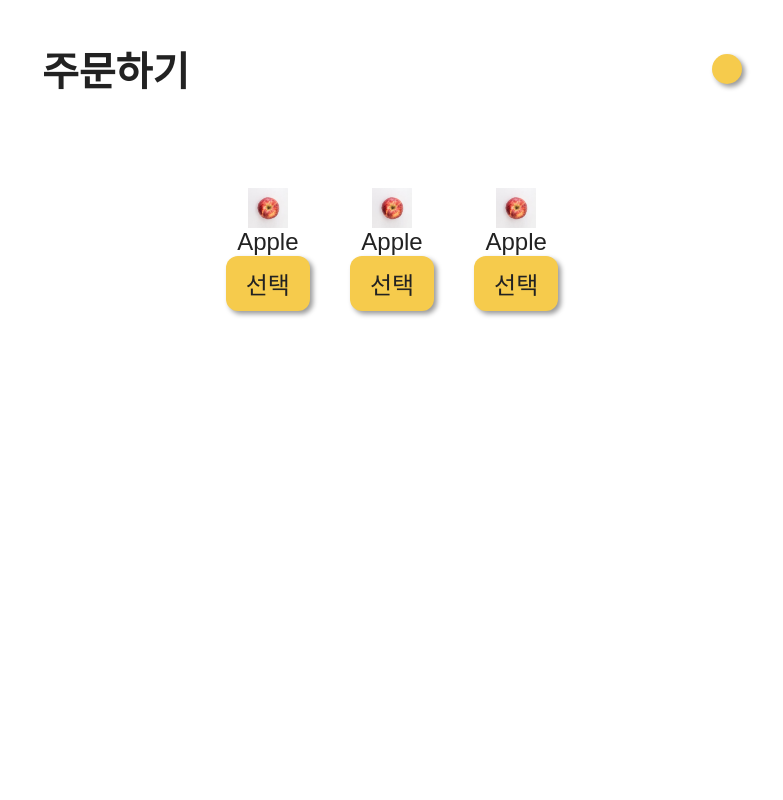
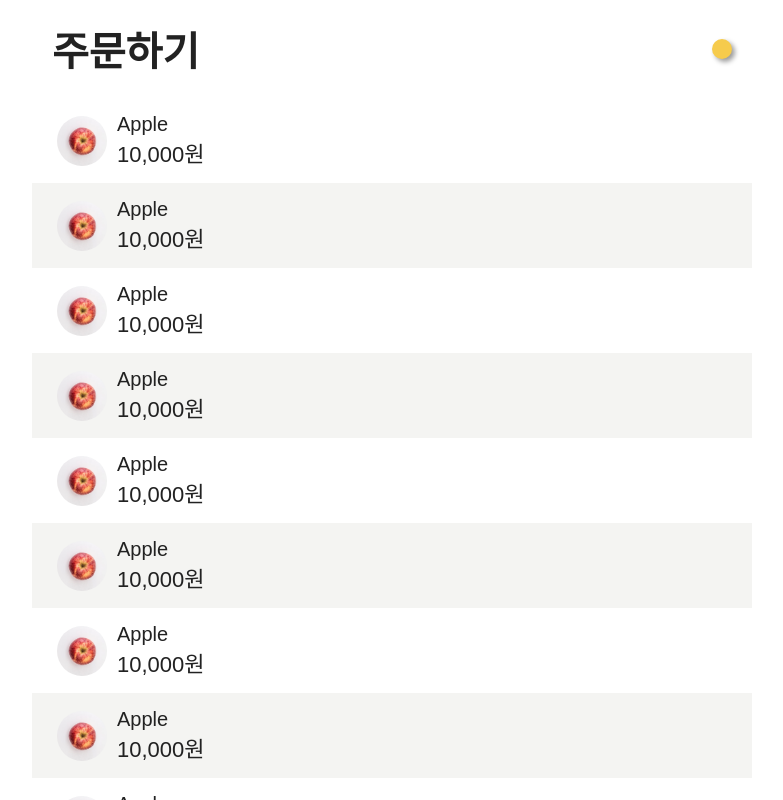
Before and after one commit to InteractiveKiosk/Frontend-Legacy, a Vue app: page /order in a window 1280 px wide. Shown: the whole page, without its empty margins (248-1031 px from the left). Built offline with nearby package versions, Linux system fonts and the light colour scheme; a web font is replaced by a local one.

Commit message:
Update Style & Create Dummy for Test

```diff
--- a/src/App.vue
+++ b/src/App.vue
@@ -13,9 +13,15 @@ import $tore from "@/store";
 @Component({})
 export default class App extends Vue {
 	mounted() {
+		// window.addEventListener("mousedown", this.mouseDown);
+		// window.addEventListener("mouseup", this.mouseUp);
+
 		// todo
 		$tore.commit("setTmpStock");
 	}
+
+	// mouseDown(event: MouseEvent) {}
+	// mouseUp() {}
 }
 </script>
 
@@ -153,6 +159,10 @@ button {
 		padding: 20px;
 	}
 
+	&.block {
+		padding: 8px 100px;
+	}
+
 	&.round {
 		border-radius: 50%;
 		display: flex;
@@ -209,15 +219,14 @@ header {
 	display: flex;
 	justify-content: space-between;
 
-	margin-top: 30px;
-	padding: 10px;
+	padding: 20px;
 
 	h1 {
 		font-size: 40px;
 	}
 
 	button .iconify {
-		font-size: 40px;
+		font-size: 30px;
 	}
 }
 
@@ -226,7 +235,6 @@ i.iconify {
 }
 
 .container {
-	margin-top: 60px;
 	display: flex;
 	flex-direction: column;
 	align-items: center;
@@ -235,12 +243,21 @@ i.iconify {
 		display: flex;
 		justify-content: center;
 		align-items: center;
-		width: 300px;
-		margin: auto;
+		width: 250px;
+		margin: 0 auto 80px auto;
 	}
 }
 
-.group {
+.vgroup {
+	display: flex;
+	flex-direction: column;
+	justify-content: center;
+	align-items: center;
+
+	margin: 60px 0;
+}
+
+.hgroup {
 	display: flex;
 
 	div,
@@ -250,27 +267,93 @@ i.iconify {
 }
 
 .product-container {
-	display: flex;
-	justify-content: center;
-	align-items: center;
+	width: 100%;
 
 	.product {
 		display: flex;
-		flex-direction: column;
-		justify-content: center;
+		flex-direction: row;
+		justify-content: flex-start;
 		align-items: center;
 
-		margin: 20px;
+		padding: 15px 20px;
 
-		box-shadow: rgba($color: #000000, $alpha: 0.7);
+		border-left: 5px solid #00000000;
+
+		cursor: pointer;
+
+		&:nth-child(odd) {
+			background-color: $background-color;
+		}
+		&:nth-child(even) {
+			background-color: $secondary-color;
+		}
+
+		&:hover {
+			border-left: 5px solid $primary-color;
+		}
 
 		img {
-			width: 40px;
-			// height: 200p;
+			width: 50px;
+			margin-right: 10px;
+			border-radius: 50px;
 		}
 
-		span {
-			font-size: 24px;
+		.product-innergroup {
+			display: flex;
+			flex-direction: column;
+			font-weight: 500;
+
+			span.name {
+				font-size: 20px;
+			}
+
+			span.price {
+				font-size: 22px;
+			}
+		}
+	}
+}
+
+.electron {
+	header {
+		margin-top: 30px;
+		h1 {
+			font-size: 50px;
+		}
+		button .iconify {
+			font-size: 40px;
+		}
+	}
+	img.cover {
+		width: 300px;
+	}
+	.container {
+		margin-top: 40px;
+
+		.product-container {
+			display: flex;
+			justify-content: center;
+			align-items: center;
+			flex-wrap: wrap;
+
+			.product {
+				flex-direction: column;
+				justify-content: center;
+				align-items: center;
+
+				margin: 10px;
+				width: 30%;
+
+				background-color: $background-color;
+
+				border: none;
+				border-radius: 20px;
+				box-shadow: 3px 3px 20px rgba($color: #000000, $alpha: 0.1);
+
+				.product-innergroup {
+					align-items: center;
+				}
+			}
 		}
 	}
 }
--- a/src/variables.scss
+++ b/src/variables.scss
@@ -1,5 +1,5 @@
 $primary-color: #f6cb4c;
-$secondary-color: #dddddd;
+$secondary-color: #f4f4f2;
 
 $background-color: white;
 $content-color: #919eab;
--- a/src/views/Order.vue
+++ b/src/views/Order.vue
@@ -2,26 +2,18 @@
 	<div class="order">
 		<header>
 			<h1 class="title">주문하기</h1>
-			<button class="round medium" @click="$router.replace('/')">
+			<button class="round small" @click="$router.replace('/')">
 				<i class="iconify" data-icon="mdi-home"></i>
 			</button>
 		</header>
 		<div class="container">
 			<div class="product-container">
-				<div class="product">
+				<div v-for="i in 10" class="product">
 					<img src="/assets/products/apple.jpg" alt="Apple" />
-					<span>Apple</span>
-					<button>선택</button>
-				</div>
-				<div class="product">
-					<img src="/assets/products/apple.jpg" alt="Apple" />
-					<span>Apple</span>
-					<button>선택</button>
-				</div>
-				<div class="product">
-					<img src="/assets/products/apple.jpg" alt="Apple" />
-					<span>Apple</span>
-					<button>선택</button>
+					<div class="product-innergroup">
+						<span class="name">Apple</span>
+						<span class="price">10,000원</span>
+					</div>
 				</div>
 			</div>
 		</div>
@@ -36,6 +28,10 @@ import { StockItem } from "@/schema";
 @Component({})
 export default class Order extends Vue {
 	stock: StockItem[] = $tore.state.stock;
+
+	get isElectron() {
+		return $tore.state.isElectron;
+	}
 }
 </script>
 
```
